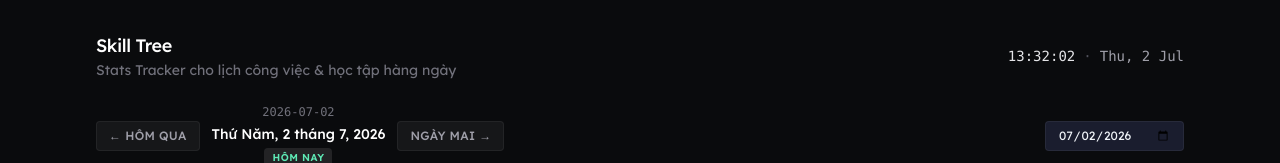
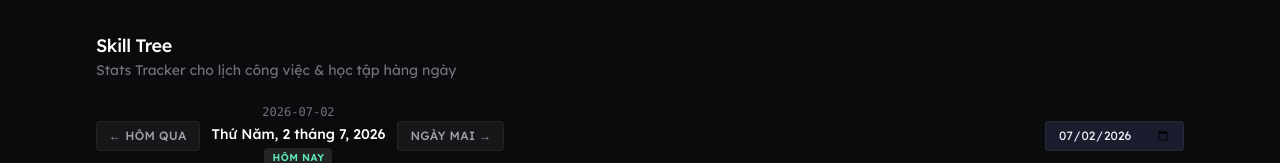
Before and after one commit to grapilyfod/skilltree, a Next.js app: page / in a window 1280 px wide. Shown: the top 163 px of the page. Built offline with nearby package versions, Linux system fonts and the light colour scheme.

Commit message:
removed liveclock cause theres too many dates on the website

```diff
--- a/app/page.tsx
+++ b/app/page.tsx
@@ -1,10 +1,9 @@
-import { LiveClock } from "@/components/LiveClock";
 import { DashboardClient } from "@/components/DashboardClient";
 
 export default function DashboardPage() {
   return (
     <div className="mx-auto flex max-w-6xl flex-col gap-6 px-4 py-8 sm:px-6 lg:px-8">
-      <header className="flex flex-col gap-4 sm:flex-row sm:items-center sm:justify-between">
+      <header>
         <div>
           <h1 className="text-lg font-medium tracking-tight text-white">
             Skill Tree
@@ -13,8 +12,6 @@ export default function DashboardPage() {
             Stats Tracker cho lịch công việc &amp; học tập hàng ngày
           </p>
         </div>
-
-        <LiveClock />
       </header>
 
       <DashboardClient />
```
